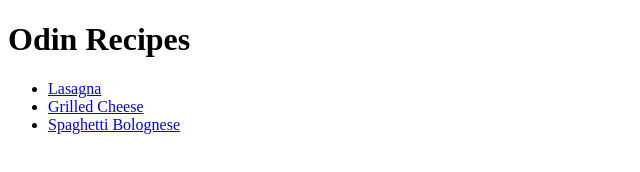
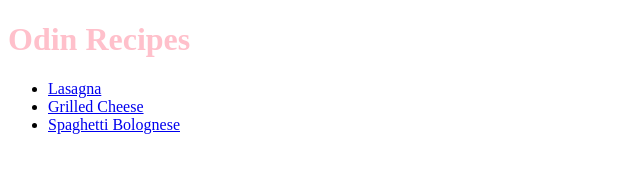
Before and after one commit to StarTurtle8/odin-recipes, a plain HTML site: page index.html in a window 1280 px wide. Shown: the whole page, without its empty margins (0-640 px from the left). Drawn offline with Linux system fonts and the light colour scheme.

Commit message:
add styles

```diff
--- a/index.html
+++ b/index.html
@@ -3,9 +3,10 @@
 <head>
     <meta charset="UTF-8">
     <title>Odin Recipes</title>
+    <link rel="stylesheet" href="styles.css">
 </head>
 <body>
-    <h1>Odin Recipes</h1>
+    <h1><div>Odin Recipes</h1></div>
     <ul>
         <li><a href="recipes/lasagna.html">Lasagna</a></li>
         <li><a href="recipes/grilledcheese.html">Grilled Cheese</a></li>
--- /dev/null
+++ b/styles.css
@@ -0,0 +1,4 @@
+div {
+    color: pink;
+
+}
```
